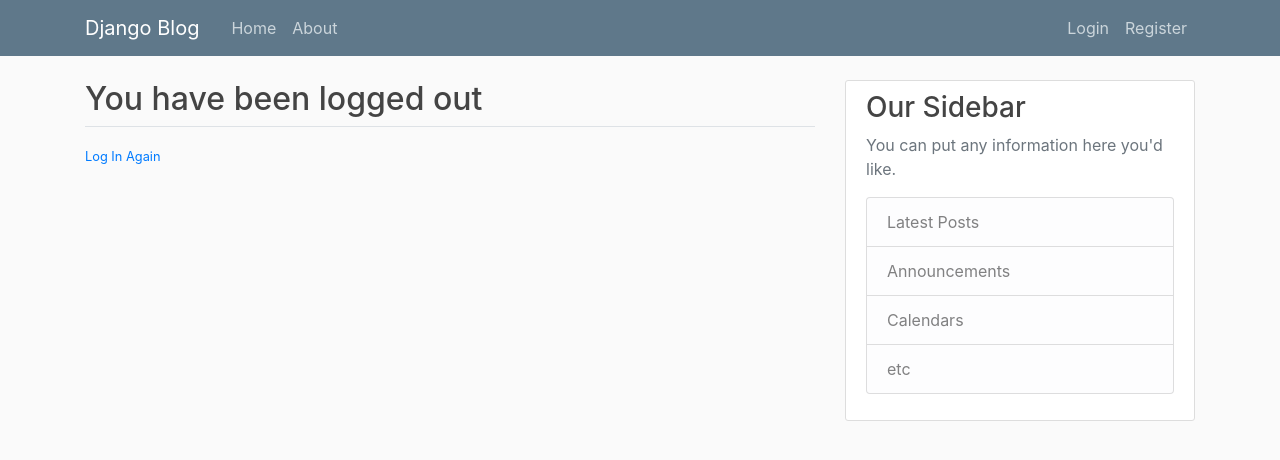
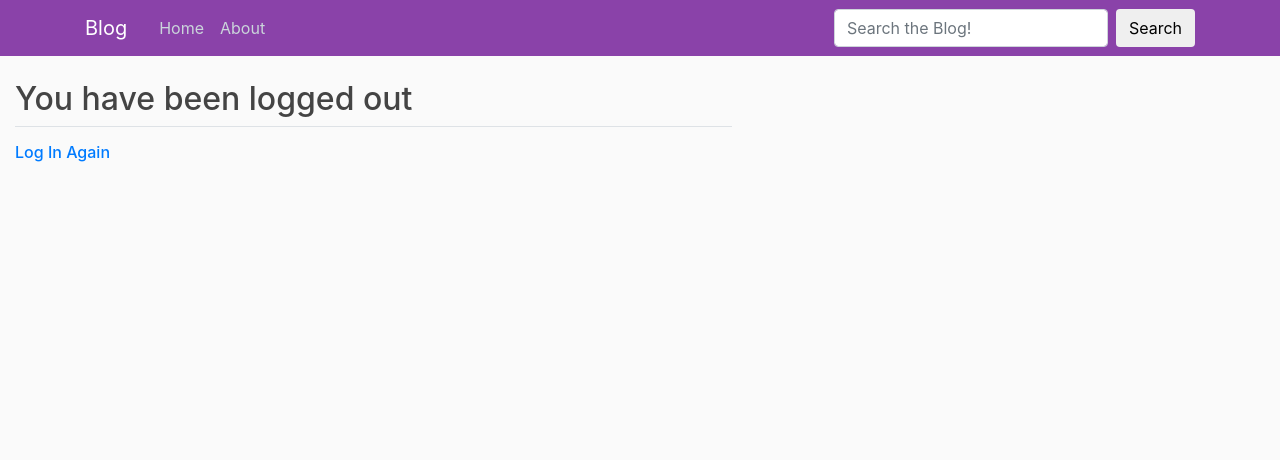
Before and after one commit to redplusblue/blog-web-app, a Django app: page /logout/ in a window 1280 px wide. Shown: the top 460 px of the page. Run offline with Django 3.2, Linux system fonts and the light colour scheme; some libraries are stand-ins or nearby versions.

Commit message:
Changes to the front end
1. Color change of UI
2. Added second sidebar
3. Added a search bar

```diff
--- a/blog/static/blog/main.css
+++ b/blog/static/blog/main.css
@@ -13,7 +13,11 @@ ul {
 }
 
 .bg-steel {
-  background-color: #5f788a;
+  background-color: rgba(132, 56, 165, 0.946) !important;
+}
+
+.navbar-brand {
+  color: white;
 }
 
 .site-header .navbar-nav .nav-link {
@@ -21,7 +25,7 @@ ul {
 }
 
 .site-header .navbar-nav .nav-link:hover {
-  color: #ffffff;
+  color: rgba(123, 199, 90, 0.946) ;
 }
 
 .site-header .navbar-nav .nav-link.active {
@@ -34,6 +38,8 @@ ul {
   border: 1px solid #dddddd;
   border-radius: 3px;
   margin-bottom: 20px;
+  display: flex;
+
 }
 
 .article-title {
--- a/blog/templates/blog/base.html
+++ b/blog/templates/blog/base.html
@@ -13,16 +13,16 @@
     <link rel="stylesheet" type="text/css" href="{% static 'blog/main.css' %}">
 
     {% if title %}
-        <title>Django Blog - {{ title }}</title>
+        <title>Blog - {{ title }}</title>
     {% else %}
-        <title>Django Blog</title>
+        <title>Blog</title>
     {% endif %}
 </head>
 <body>
     <header class="site-header">
-      <nav class="navbar navbar-expand-md navbar-dark bg-steel fixed-top">
+      <nav class="navbar navbar-expand-md bg-steel fixed-top">
         <div class="container">
-          <a class="navbar-brand mr-4" href="{% url 'blog-home' %}">Django Blog</a>
+          <a class="navbar-brand mr-4" href="{% url 'blog-home' %}">Blog</a>
           <button class="navbar-toggler" type="button" data-toggle="collapse" data-target="#navbarToggle" aria-controls="navbarToggle" aria-expanded="false" aria-label="Toggle navigation">
           <span class="navbar-toggler-icon"></span>
           </button>
@@ -31,6 +31,10 @@
               <a class="nav-item nav-link" href="{% url 'blog-home' %}">Home</a>
               <a class="nav-item nav-link" href="{% url 'blog-about' %}">About</a>
             </div>
+            <form class="form-inline">
+              <input class="form-control mr-sm-2" type="search" placeholder="Search the Blog!" aria-label="Search">
+              <button class="btn btn-outline-generic my-2 my-sm-0" type="submit">Search</button>
+            </form>
             <!-- Navbar Right Side -->
             <div class="navbar-nav">
               {% if user.is_authenticated %}
@@ -38,18 +42,40 @@
                 <a class="nav-item nav-link" href="{% url 'post-create' %}">New Post</a>
                 <a class="nav-item nav-link" href="{% url 'profile' %}">Profile</a>
                 <a class="nav-item nav-link" href="{% url 'logout' %}">Logout</a>
-              {% else %}
-                <a class="nav-item nav-link" href="{% url 'login' %}">Login</a>
-                <a class="nav-item nav-link" href="{% url 'register' %}">Register</a>
               {% endif %}
             </div>
           </div>
         </div>
       </nav>
     </header>
-    <main role="main" class="container">
+    <main role="main" class="container-fluid">
       <div class="row">
-        <div class="col-md-8">
+      {% block leftSidebar %}
+      {% if user.is_authenticated %}
+        <div class="nav flex-column nav-pills" id="v-pills-tab" role="tablist" aria-orientation="vertical">
+          <a class="nav-link active" id="v-pills-home-tab" data-toggle="pill" href="#v-pills-home" role="tab" aria-controls="v-pills-home" aria-selected="true">Home</a>
+          <a class="nav-link" id="v-pills-profile-tab" data-toggle="pill" href="#v-pills-profile" role="tab" aria-controls="v-pills-profile" aria-selected="false">Profile</a>
+          <a class="nav-link" id="v-pills-messages-tab" data-toggle="pill" href="#v-pills-messages" role="tab" aria-controls="v-pills-messages" aria-selected="false">Messages</a>
+          <a class="nav-link" id="v-pills-settings-tab" data-toggle="pill" href="#v-pills-settings" role="tab" aria-controls="v-pills-settings" aria-selected="false">Settings</a>
+        </div>
+        <div class="tab-content" id="v-pills-tabContent">
+          <div class="tab-pane fade show active" id="v-pills-home" role="tabpanel" aria-labelledby="v-pills-home-tab"></div>
+          <div class="tab-pane fade" id="v-pills-profile" role="tabpanel" aria-labelledby="v-pills-profile-tab"></div>
+          <div class="tab-pane fade" id="v-pills-messages" role="tabpanel" aria-labelledby="v-pills-messages-tab"></div>
+          <div class="tab-pane fade" id="v-pills-settings" role="tabpanel" aria-labelledby="v-pills-settings-tab"></div>
+        </div>
+      {% else %}
+      <div class="col-md-2">
+        <div class="content-section">
+          <h3 class="text-muted"><a href="{% url 'login' %}" style="color: rgba(132, 56, 165, 0.946);">Log In</a></h3>
+           <p class='text-muted'>For the full experience.
+              <h6>Don't have an account? <a href="{% url 'register' %}" style="color: rgba(132, 56, 165, 0.946)">Register</a>
+          </h6></p>
+          </div>
+        </div>
+        {% endif %}
+        {% endblock %}
+        <div class="col-md-7">
           {% if messages %}
             {% for message in messages %}
               <div class = "alert alert-{{ message.tags }}">
@@ -59,21 +85,22 @@
           {% endif %}
           {% block content %}{% endblock %}
         </div>
-        <div class="col-md-4">
+        {% block rightSidebar %}
+        <div class="col-md-3">
           <div class="content-section">
-            <h3>Our Sidebar</h3>
+            <h3>Sidebar</h3>
             <p class='text-muted'>You can put any information here you'd like.
               <ul class="list-group">
-                <li class="list-group-item list-group-item-light">Latest Posts</li>
+                <li class="list-group-item list-group-item-light">Top Posts</li>
                 <li class="list-group-item list-group-item-light">Announcements</li>
-                <li class="list-group-item list-group-item-light">Calendars</li>
-                <li class="list-group-item list-group-item-light">etc</li>
               </ul>
             </p>
           </div>
         </div>
+        {% endblock %}
       </div>
     </main>
+
 
     <!-- Optional JavaScript -->
     <!-- jQuery first, then Popper.js, then Bootstrap JS -->
--- a/django_project/settings.py
+++ b/django_project/settings.py
@@ -25,7 +25,7 @@ BASE_DIR = os.path.dirname(os.path.dirname(os.path.abspath(__file__)))
 SECRET_KEY = os.environ.get('SECRET_KEY')
 
 # SECURITY WARNING: don't run with debug turned on in production!
-DEBUG = True
+DEBUG = (os.environ.get('DEBUG_VALUE')) == 'True'
 
 ALLOWED_HOSTS = ['sk-blog-0.herokuapp.com']
 
--- a/users/templates/users/logout.html
+++ b/users/templates/users/logout.html
@@ -1,11 +1,19 @@
 {% extends "blog/base.html" %}
 
+{% block leftSidebar %}
+<!-- Empty block so that there is no left sidebar -->
+{% endblock %}
+
 {% block content %}
-    <h2>You have been logged out</h2>
+    <h2 class="">You have been logged out</h2>
     <div class="border-top pt-3">
         <small class = "text-muted">
-            <a href="{% url 'login'%}"> Log In Again</a>
+            <h6><a href=="{% url 'login'%}"> Log In Again</a></h6>
         </small>
     </div>
 
 {% endblock content %}
+
+{% block rightSidebar %}
+<!-- Empty block so that there is no right sidebar -->
+{% endblock %}
--- a/users/templates/users/password_reset_done.html
+++ b/users/templates/users/password_reset_done.html
@@ -3,6 +3,5 @@
 {% block content %}
     <div class = "alert alert-info">
         An email has been sent with instructions to reset your password.
-        <b> Please check the SPAM folder in your email account if you do not receive an email</b>
     </div>
 {% endblock content %}
```
Also changed, not shown: users/templates/users/login.html (+9 -0 lines).
